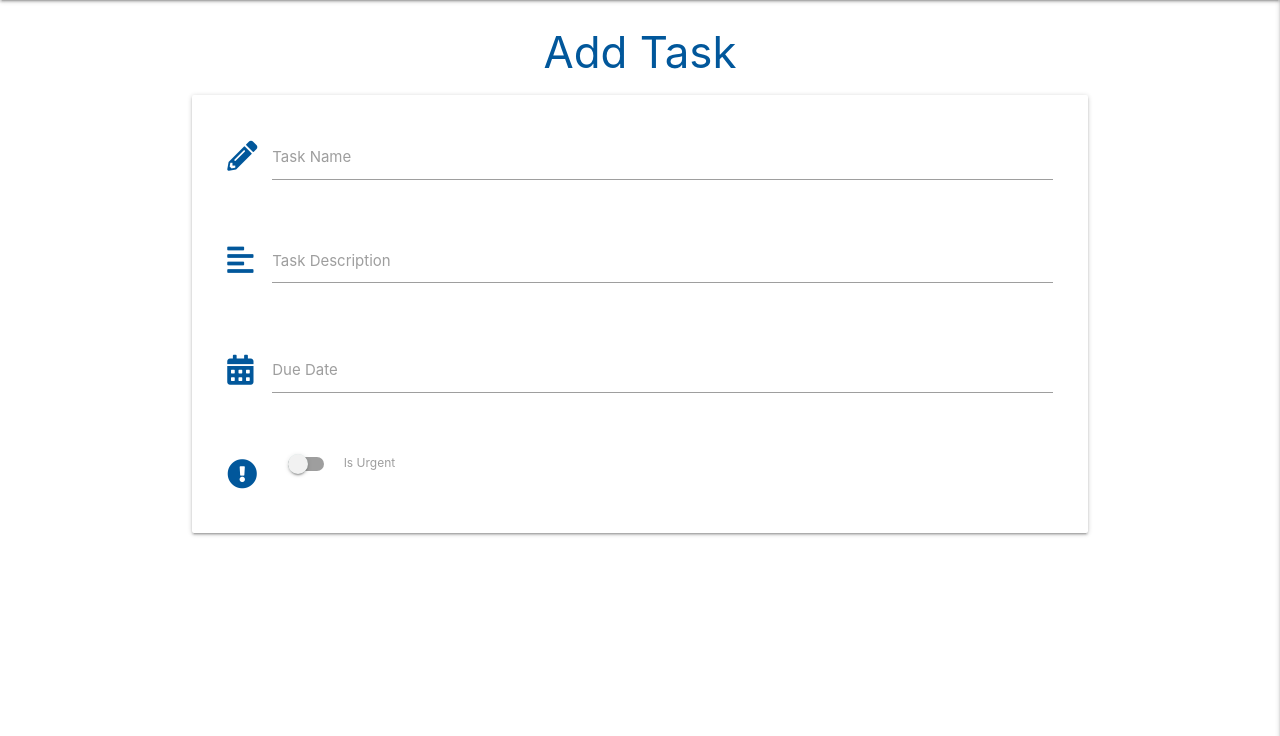
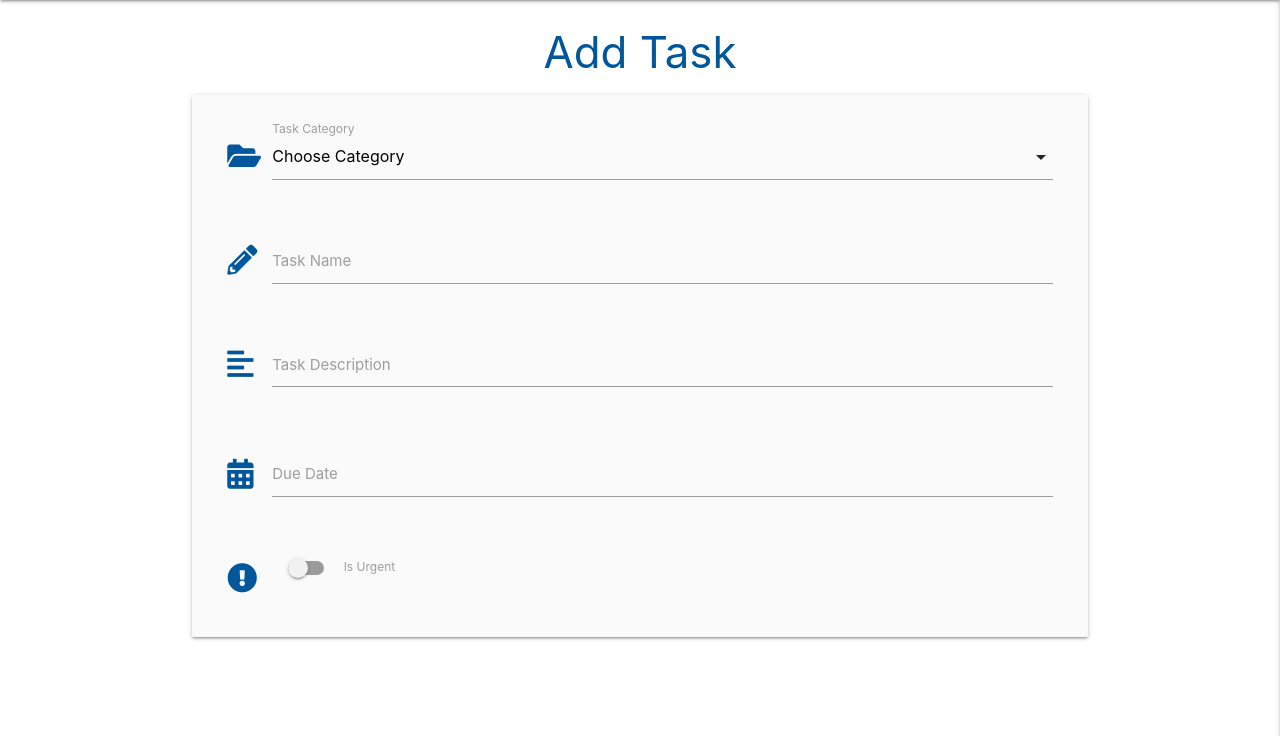
Before and after one commit to LHarveyDev/non-relational, a Flask app: page /add_task in a window 1280 px wide. Shown: the part 64-800 px from the top of the page. Run offline with Flask 2, Linux system fonts and the light colour scheme; data that the repository does not hold is empty; some libraries are stand-ins or nearby versions.

Commit message:
Add categories dropdown

```diff
--- a/app.py
+++ b/app.py
@@ -100,7 +100,8 @@ def signout():
 
 @app.route("/add_task")
 def add_task():
-    return render_template("add_task.html")
+    categories = mongo.db.categories.find().sort("category_name", 1)
+    return render_template("add_task.html", categories=categories)
 
 
 if __name__ == "__main__":
--- a/static/js/script.js
+++ b/static/js/script.js
@@ -6,6 +6,7 @@ $(document).ready(function () {
     $(".sidenav").sidenav({ edge: "right" });
     $('.collapsible').collapsible();
     $('.tooltipped').tooltip();
+    $('select').formSelect();
     $('.datepicker').datepicker({
         format: "dd mmmm, yyyy",
         yearRange: 3,
--- a/templates/add_task.html
+++ b/templates/add_task.html
@@ -2,8 +2,27 @@
 
 <h3 class="light-blue-text text-darken-4 center-align">Add Task</h3>
 
-<div class="row card-panel grey-lighten-5">
+<div class="row card-panel grey lighten-5">
   <form class="col s12" method="POST" action="">
+    <div class="row">
+      <div class="input-field col s12">
+        <i class="fas fa-folder-open prefix light-blue-text text-darken-4"></i>
+        <select
+          id="category_name"
+          name="category_name"
+          class="validate"
+          required
+        >
+          <option value="" disabled selected>Choose Category</option>
+          {% for category in categories %}
+          <option value="{{ category.category_name }}">
+            {{ category.category_name }}
+          </option>
+          {% endfor %}
+        </select>
+        <label for="category_name">Task Category</label>
+      </div>
+    </div>
     <div class="row">
       <div class="input-field col s12">
         <i class="fas fa-pencil-alt prefix light-blue-text text-darken-4"></i>
```
